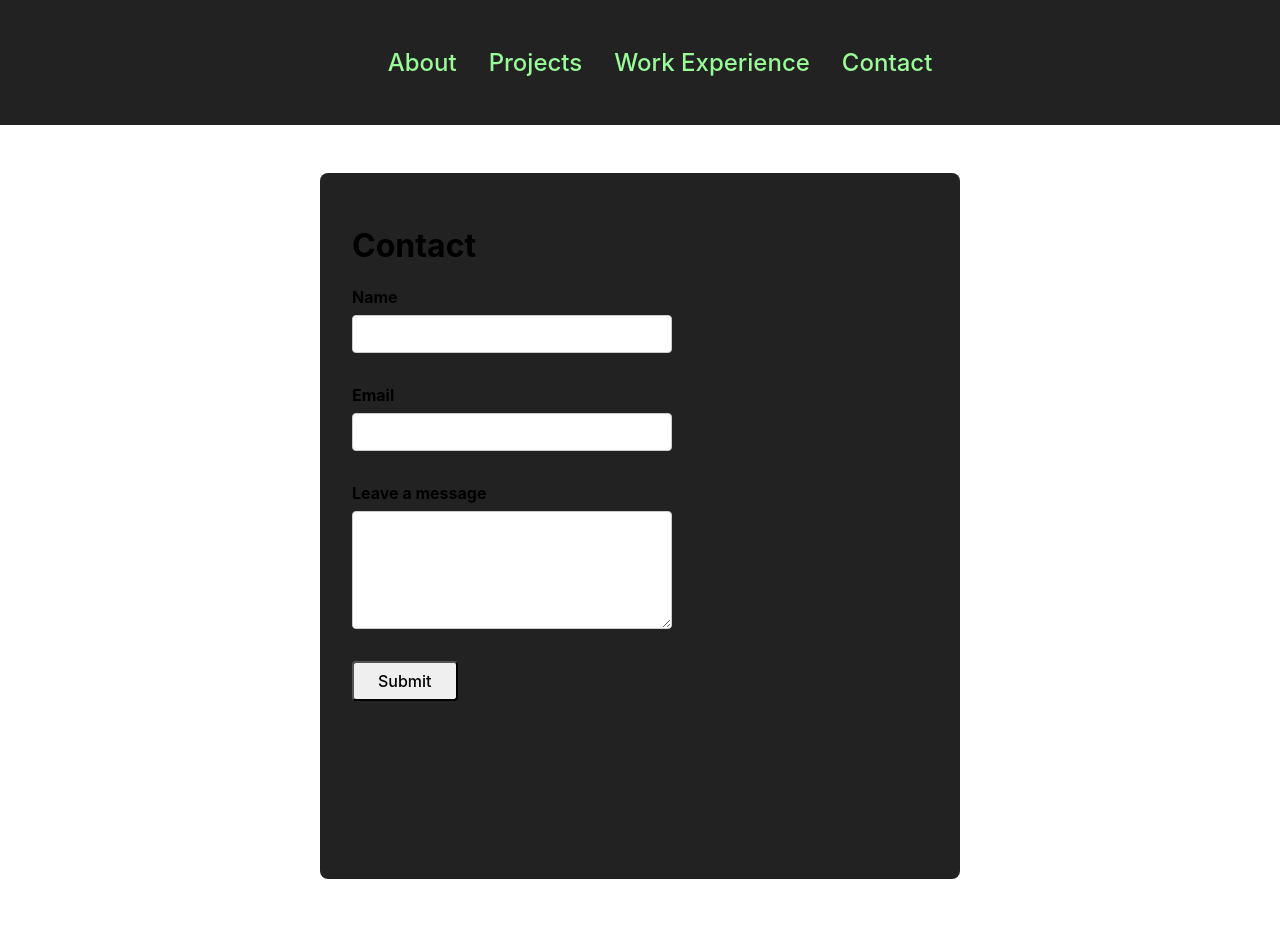
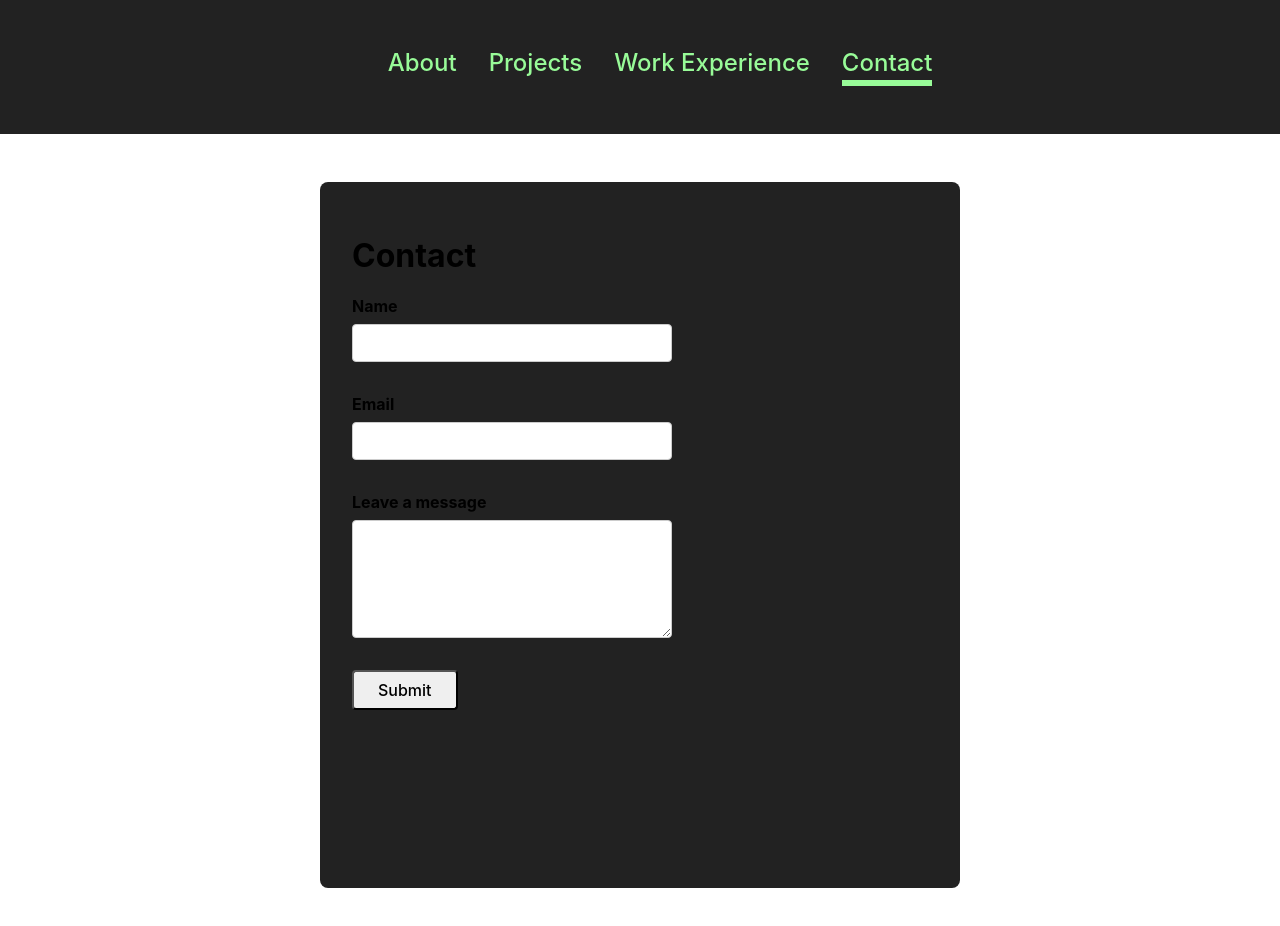
Before and after one commit to ChrisPimenta/my-portfolio, a Next.js app: page /contact in a window 1280 px wide. Shown: the top 926 px of the page. Built offline with nearby package versions, Linux system fonts and the light colour scheme.

Commit message:
Add active class to menu items

```diff
--- a/components/layout/MainNavigation.module.css
+++ b/components/layout/MainNavigation.module.css
@@ -16,6 +16,11 @@
     font-size: 1.5rem;
     margin-left: 1rem;
     margin-right: 1rem;
+}
+
+.navbar .active-link {
+    padding-bottom: 0.2rem;
+    border-bottom: #98fb98 solid 0.4rem;
 }
 
 .navbar label,
@@ -45,6 +50,10 @@
         padding: 0rem 2rem 0rem 2rem;
     }
 
+    .navbar a {
+        margin-bottom: 1rem;
+    }
+
     .navbar label {
         display: inline-flex;
         align-items: center;
--- a/components/layout/MainNavigation.tsx
+++ b/components/layout/MainNavigation.tsx
@@ -3,7 +3,7 @@ import classes from './MainNavigation.module.css'
 import { GiHamburgerMenu } from 'react-icons/gi';
 import { AiOutlineClose } from 'react-icons/ai'
 import React, { useEffect, useState } from 'react';
-import { useRouter } from 'next/router';
+import { Router, useRouter } from 'next/router';
 
 const MainNavigation = () => {
     const [menuOpen, setMenuOpen] = useState<boolean>(false);
@@ -30,10 +30,10 @@ const MainNavigation = () => {
                 </label>
                 <div className={classes.menu}>
                     <ul>
-                        <Link href="/about">About</Link>
-                        <Link href="/projects">Projects</Link>
-                        <Link href="/experience">Work Experience</Link>
-                        <Link href="/contact">Contact</Link>
+                        <Link href="/about" className={pathname === '/about' ? classes['active-link'] : ''}>About</Link>
+                        <Link href="/projects" className={pathname === '/projects' ? classes['active-link'] : ''}>Projects</Link>
+                        <Link href="/experience" className={pathname === '/experience' ? classes['active-link'] : ''}>Work Experience</Link>
+                        <Link href="/contact" className={pathname === '/contact' ? classes['active-link'] : ''}>Contact</Link>
                     </ul>
                 </div>
             </nav>
```
